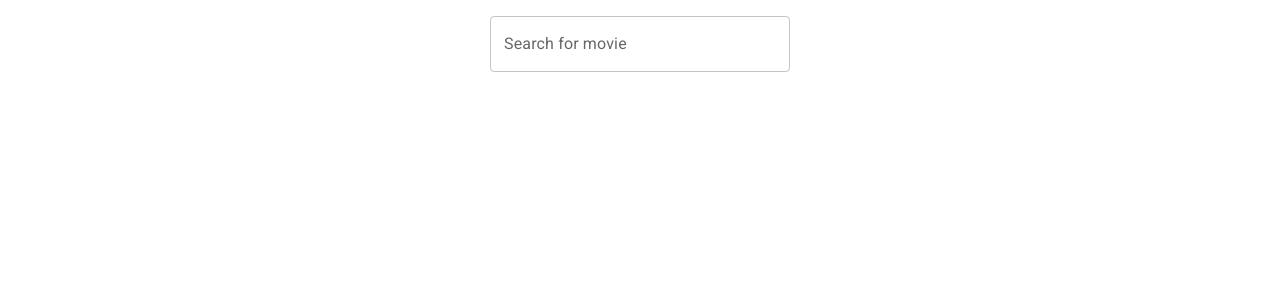
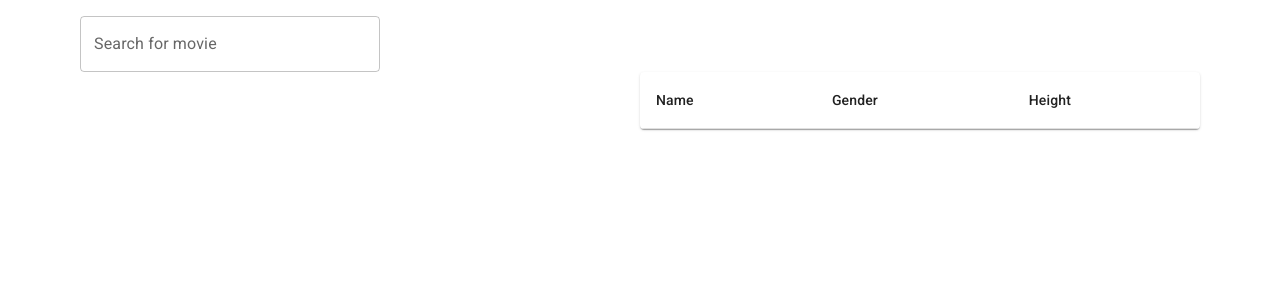
Before and after one commit to carolwanjohi/star-wars, a React (Create React App) app: page / in a window 1280 px wide. Shown: the top 300 px of the page. Built offline with nearby package versions, Linux system fonts and the light colour scheme.

Commit message:
display opening crawl and character details (#6)

```diff
--- a/src/App.js
+++ b/src/App.js
@@ -1,12 +1,12 @@
 import React from 'react';
 import Container from '@mui/material/Container';
 import Box from '@mui/material/Box';
-import MovieSearch from './components/movie-search/MovieSearch';
+import Film from './components/film/Film';
 
 function App() {
   return (
-    <Container maxWidth="sm">
-    <Box
+    <Container >
+      <Box
         sx={{
           display: 'flex',
           justifyContent: 'space-around',
@@ -15,8 +15,8 @@ function App() {
           bgcolor: 'background.paper',
         }}
       >
-        <MovieSearch />
-        </Box>
+        <Film />
+      </Box>
     </Container>
   );
 }
--- /dev/null
+++ b/src/components/character/CharactersTable.jsx
@@ -0,0 +1,43 @@
+import * as React from 'react';
+import Table from '@mui/material/Table';
+import TableBody from '@mui/material/TableBody';
+import TableCell from '@mui/material/TableCell';
+import TableContainer from '@mui/material/TableContainer';
+import TableHead from '@mui/material/TableHead';
+import TableRow from '@mui/material/TableRow';
+import Paper from '@mui/material/Paper';
+
+
+function CharactersTable({people}) {
+  const tableRows = people.map((character) => (
+    <TableRow
+      key={character.name}
+      sx={{ '&:last-child td, &:last-child th': { border: 0 } }}
+    >
+      <TableCell component="th" scope="row">
+        {character.name}
+      </TableCell>
+      <TableCell>{character.gender}</TableCell>
+      <TableCell>{character.height}</TableCell>
+    </TableRow>
+  ))
+
+  return (
+    <TableContainer component={Paper}>
+      <Table aria-label="simple table">
+        <TableHead>
+          <TableRow>
+            <TableCell>Name</TableCell>
+            <TableCell>Gender</TableCell>
+            <TableCell>Height</TableCell>
+          </TableRow>
+        </TableHead>
+        <TableBody>
+          {tableRows}
+        </TableBody>
+      </Table>
+    </TableContainer>
+  );
+}
+
+export default CharactersTable;
--- /dev/null
+++ b/src/components/film/Film.jsx
@@ -0,0 +1,88 @@
+import * as React from 'react';
+import { Subject, from} from 'rxjs';
+import { ajax } from 'rxjs/ajax';
+import { mergeMap, map, takeUntil } from 'rxjs/operators';
+import Grid from '@mui/material/Grid';
+import Search from '../search/Search';
+import CharactersTable from '../character/CharactersTable';
+import OpeningCrawl from '../openingCrawl/OpeningCrawl';
+
+const destroy$ = new Subject();
+const baseUrl = 'https://swapi.dev/api/people';
+
+class Film extends React.Component {
+  constructor(props) {
+    super(props);
+    this.state = { people: [], openingCrawl: '' };
+
+    this.handleOnChange = this.handleOnChange.bind(this);
+    this.getPeople = this.getPeople.bind(this);
+  }
+
+  componentWillUnmount() {
+    destroy$.next();
+    destroy$.complete();
+  }
+
+  handleOnChange(selectedFilm) {
+    if(selectedFilm) {
+      const { peopleIds, openingCrawl } = selectedFilm;
+
+      this.setState({
+        openingCrawl
+      });
+
+      this.getPeople(peopleIds);
+    }
+  }
+
+  getPeople(peopleIds) {
+    const { people } = this.state;
+      from(peopleIds)
+        .pipe(
+          mergeMap((id) => ajax.get(`${baseUrl}/${id}`)),
+          map((ajaxResponse) => {
+            const person =  ajaxResponse.response;
+            const personId = person.url.replace(/\D/g, "")
+            return {
+              name: person.name,
+              gender: person.gender,
+              height: person.height,
+              personId
+            }
+          }
+          ),
+          takeUntil(destroy$),
+        )
+        .subscribe((person) => {
+          people.push(person);
+          this.setState({
+            people
+          });
+        });
+  }
+
+  render() {
+    const { people, openingCrawl } = this.state;
+
+    return (
+      <Grid container>
+      <Grid  item xs={12}>
+        <Search onChange={this.handleOnChange} />
+      </Grid>
+
+      <Grid item xs={6}>
+        <OpeningCrawl openingCrawl={openingCrawl}/>
+      </Grid>
+
+      <Grid item xs={6}>
+
+        <CharactersTable people={people}/>
+      </Grid>
+
+    </Grid>
+      );
+  }
+}
+
+export default Film;
--- /dev/null
+++ b/src/components/openingCrawl/OpeningCrawl.js
@@ -0,0 +1,18 @@
+import * as React from 'react';
+import styles from './openingCrawl.module.css'
+
+function OpeningCrawl({openingCrawl}) {
+
+  return (
+    <section>
+    <p className={styles.openingCrawl}>
+     <div style={{whiteSpace: "pre-line"}}>
+      {openingCrawl}
+    </div>
+
+    </p>
+    </section>
+  )
+}
+
+export default OpeningCrawl;
--- /dev/null
+++ b/src/components/openingCrawl/openingCrawl.module.css
@@ -0,0 +1,14 @@
+.openingCrawl:hover{
+  animation-play-state: paused;
+}
+
+@keyframes marquee{
+  0%{transform: translateY(100%);}
+  100%{transform: translateY(-100%);}
+}
+
+@media (prefers-reduced-motion: no-preference) {
+  .openingCrawl{
+      animation: marquee 15s linear infinite;
+  }
+}
--- a/src/components/movie-search/MovieSearch.js
+++ b/src/components/search/Search.js
@@ -6,22 +6,41 @@ import TextField from '@mui/material/TextField';
 import Autocomplete from '@mui/material/Autocomplete';
 import CircularProgress from '@mui/material/CircularProgress';
 
-function MovieSearch() {
+function Search({ onChange }) {
   const [open, setOpen] = React.useState(false);
   const [options, setOptions] = React.useState([]);
   const loading = open && options.length === 0;
   const destroy$ = new Subject();
   const baseUrl = 'https://swapi.dev/api/films';
 
+  const handleAutocompleteOnChange = (selectedFilm) => {
+    onChange(selectedFilm);
+  };
+
+  const handleIsOptionEqualToValue = (option, value) => option?.title === value?.title || '';
+
+  const handleGetOptionLable = (option) => option?.title || '';
+
   const searchMovie = (searchTerm) => {
     ajax
       .get(`${baseUrl}/?search=${searchTerm}`)
       .pipe(
         map((ajaxResponse) =>
-          ajaxResponse.response.results.map((film) => ({
-            episodeId: film.episode_id,
-            title: film.title,
-          })),
+          ajaxResponse.response.results.map((film) => {
+            const { characters, title } = film;
+            /*
+            https://developer.mozilla.org/en-US/docs/Web/JavaScript/
+            Reference/Global_Objects/String/replace
+            */
+            const peopleIds = characters.map(
+              (character) => character.replace(/\D/g, "")
+            );
+            return {
+            title,
+            peopleIds,
+            openingCrawl: film.opening_crawl,
+            }
+        }),
         ),
         takeUntil(destroy$),
       )
@@ -30,7 +49,7 @@ function MovieSearch() {
       });
   };
 
-  const handleOnChange = (event) => {
+  const handleTextFieldOnChange = (event) => {
     const { value } = event.target;
     const trimedValue = value ? value.trim() : null;
 
@@ -46,7 +65,7 @@ function MovieSearch() {
     <TextField
       {...params}
       label="Search for movie"
-      onChange={(event) => handleOnChange(event)}
+      onChange={(event) => handleTextFieldOnChange(event)}
       InputProps={{
         ...params.InputProps,
         endAdornment: (
@@ -59,9 +78,6 @@ function MovieSearch() {
     />
   );
 
-  const handleIsOptionEqualToValue = (option, value) => option?.title === value?.title || '';
-
-  const handleGetOptionLable = (option) => option?.title || '';
   return (
     <Autocomplete
       id="movie-search"
@@ -74,6 +90,7 @@ function MovieSearch() {
       onClose={() => {
         setOpen(false);
       }}
+      onChange={(event, value) => handleAutocompleteOnChange(value)}
       isOptionEqualToValue={(option, value) => handleIsOptionEqualToValue(option, value)}
       getOptionLabel={(option) => handleGetOptionLable(option)}
       options={options}
@@ -83,4 +100,4 @@ function MovieSearch() {
   );
 }
 
-export default MovieSearch;
+export default Search;
```
